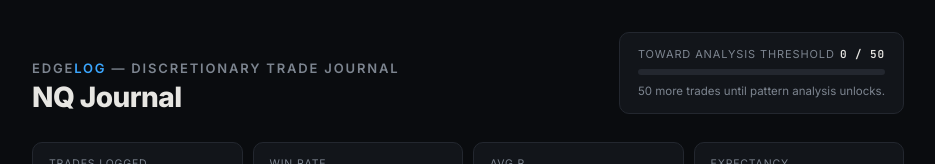
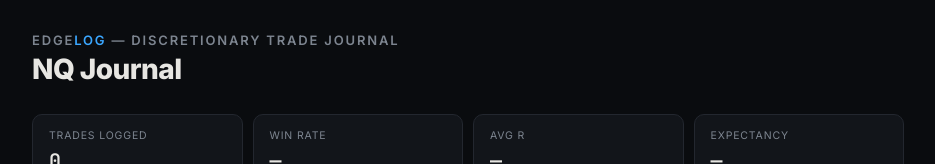
Before and after one commit to gemgem-dotcom/edge-log-app, a Next.js app: page / in a window 1280 px wide. Shown: the top 164 px of the page, without its empty margins (172-1107 px from the left). Built offline with nearby package versions, Linux system fonts and the light colour scheme; no server answers; the database is empty.

Commit message:
remove threshold counter

```diff
--- a/app/page.js
+++ b/app/page.js
@@ -104,20 +104,6 @@ export default function Home() {
         <div>
           <div className="title">Edge<span>Log</span> — Discretionary trade journal</div>
           <h1>NQ Journal</h1>
-        </div>
-        <div className="progress-card">
-          <div className="progress-label">
-            <span>Toward analysis threshold</span>
-            <span className="progress-count">{n} / {THRESHOLD}</span>
-          </div>
-          <div className="progress-bar">
-            <div className="progress-fill" style={{ width: pct + '%' }} />
-          </div>
-          <div className="progress-note">
-            {n >= THRESHOLD
-              ? 'Threshold reached — enough data to begin pattern analysis.'
-              : `${THRESHOLD - n} more trades until pattern analysis unlocks.`}
-          </div>
         </div>
       </header>
 
```
